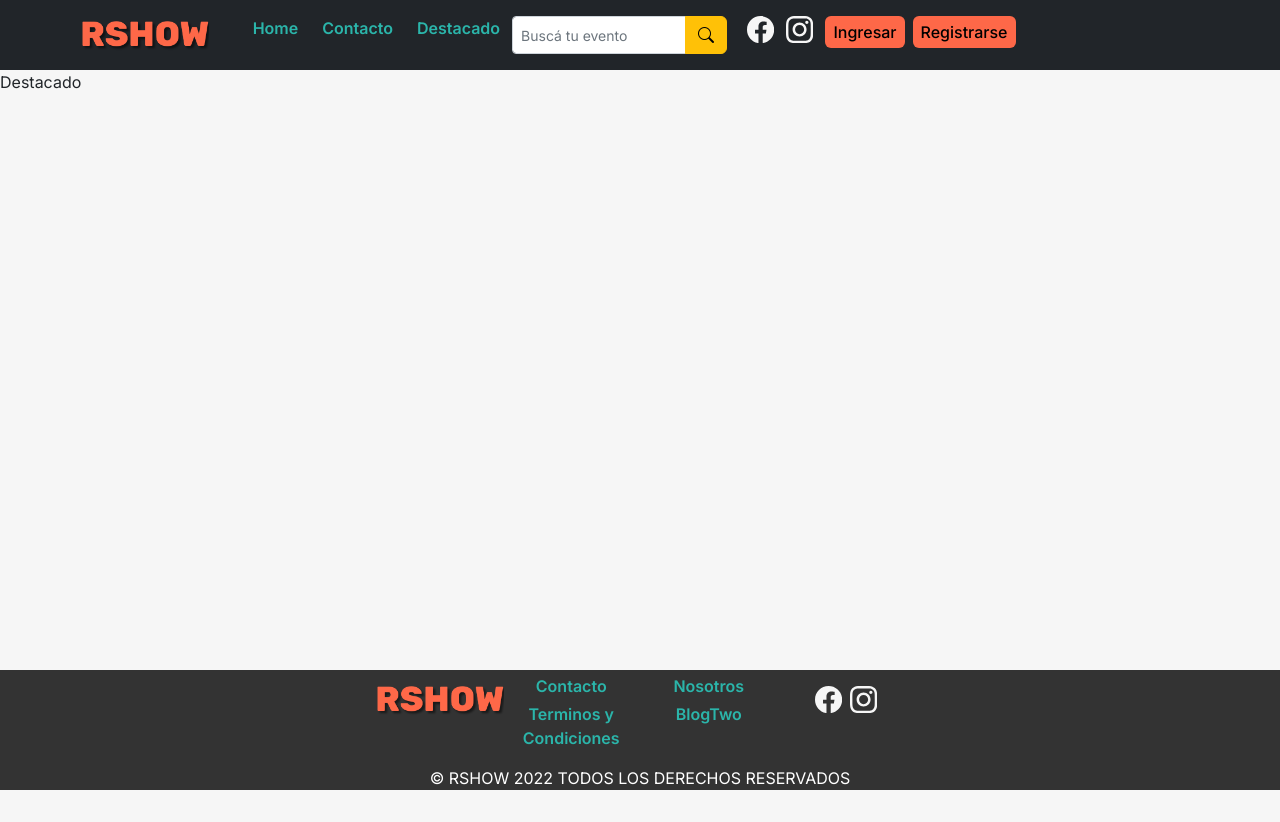
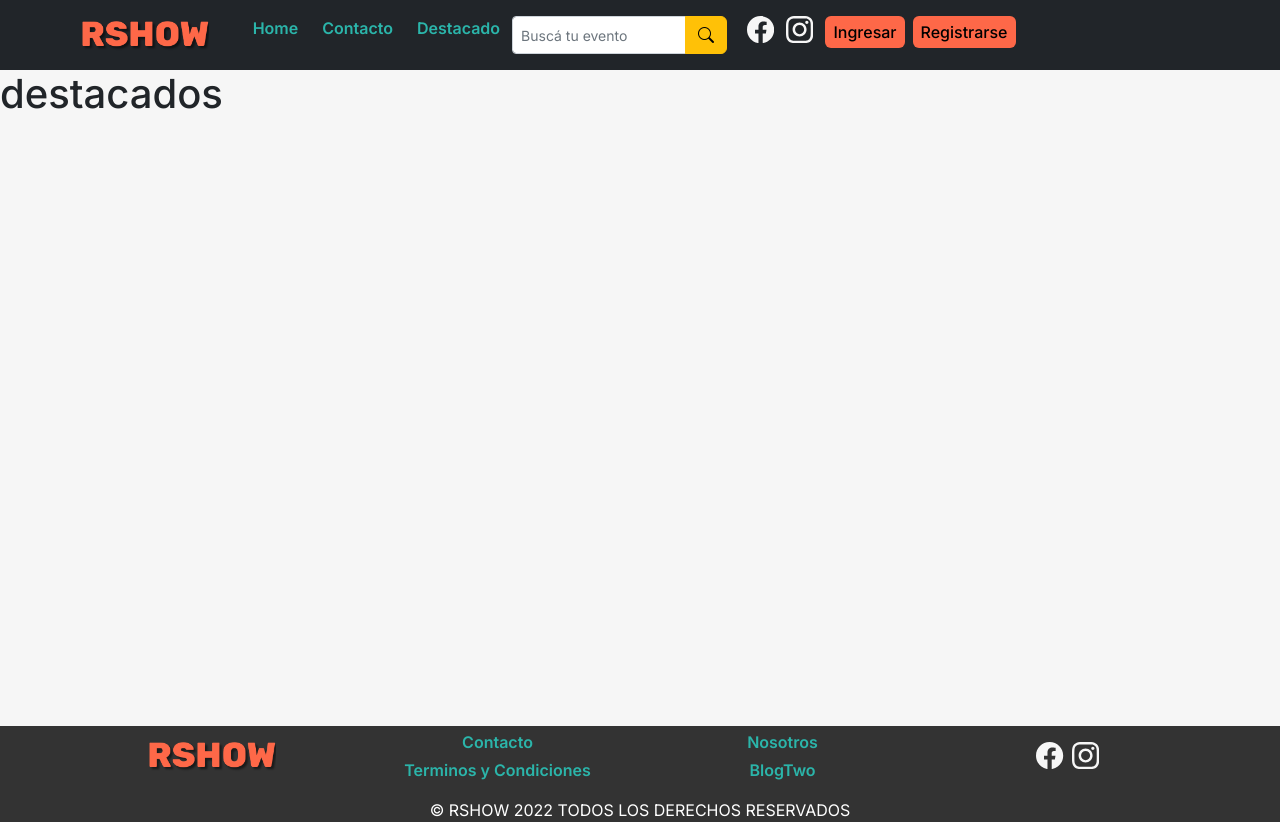
Before and after one commit to Osqui2015/mosquetero, a React (Create React App) app: page /destacado in a window 1280 px wide. Before the commit the page ends 800 px from the top, so only its background shows below. Built offline with nearby package versions, Linux system fonts and the light colour scheme.

Commit message:
footer
footer bot

```diff
--- a/src/components/Footer.jsx
+++ b/src/components/Footer.jsx
@@ -7,9 +7,9 @@ import {SiFacebook, SiInstagram} from "react-icons/si";
 
 const Footer = () => {
   return (
-    <div bg="dark" variant="dark" expand="lg" className='footercont'>
+    <div bg="dark" variant="dark" className='footercont mt-auto'>
 
-      <Container bg="dark" variant="dark" expand="lg" className='footercont'>
+      <div className="container">
 
       <Row>
         <Col xs={12} md={3}>
@@ -44,7 +44,7 @@ const Footer = () => {
           <div className='divcopy mx-1'>
             &copy; RSHOW {new Date().getFullYear()} TODOS LOS DERECHOS RESERVADOS
           </div>
-      </Container>
+      </div>
     </div>
     );
     }
--- a/src/components/Layout.jsx
+++ b/src/components/Layout.jsx
@@ -7,7 +7,7 @@ const Layout = () => {
   return (
     <React.Fragment>
       <HeaderNavb/>
-      <div style={{ minHeight: "600px" }}>
+      <div style={{ minHeight: "82vh" }}>
         <Outlet />
       </div>
       <Footer/>
--- a/src/pages/home/Destacado.jsx
+++ b/src/pages/home/Destacado.jsx
@@ -2,7 +2,9 @@ import React from 'react'
 
 const Destacado = () => {
   return (
-    <div>Destacado</div>
+    <div>
+      <h1> destacados </h1>
+    </div>
   )
 }
 
```
